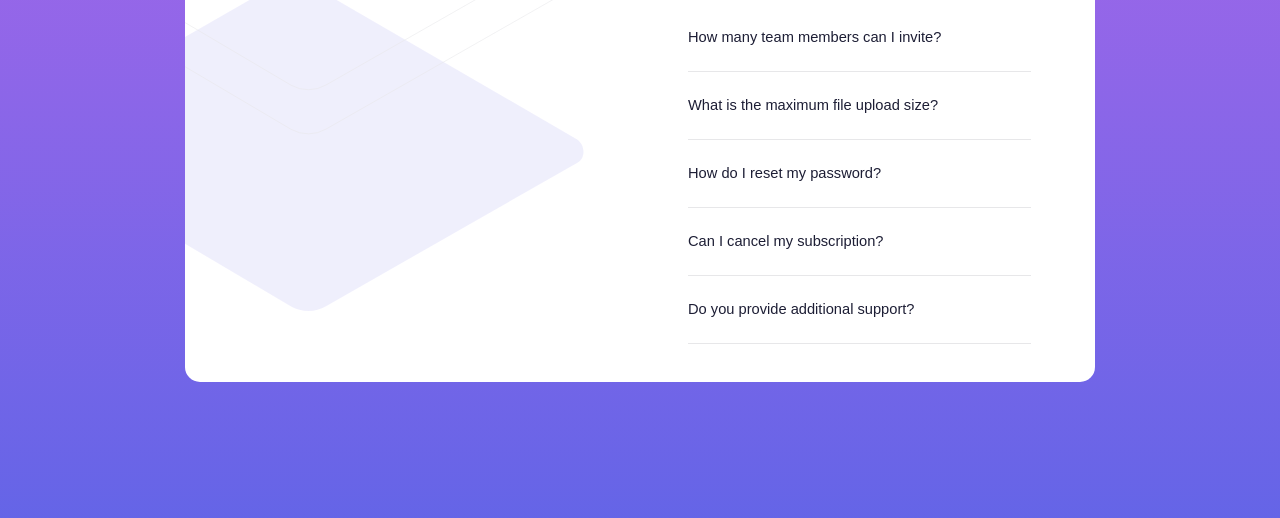
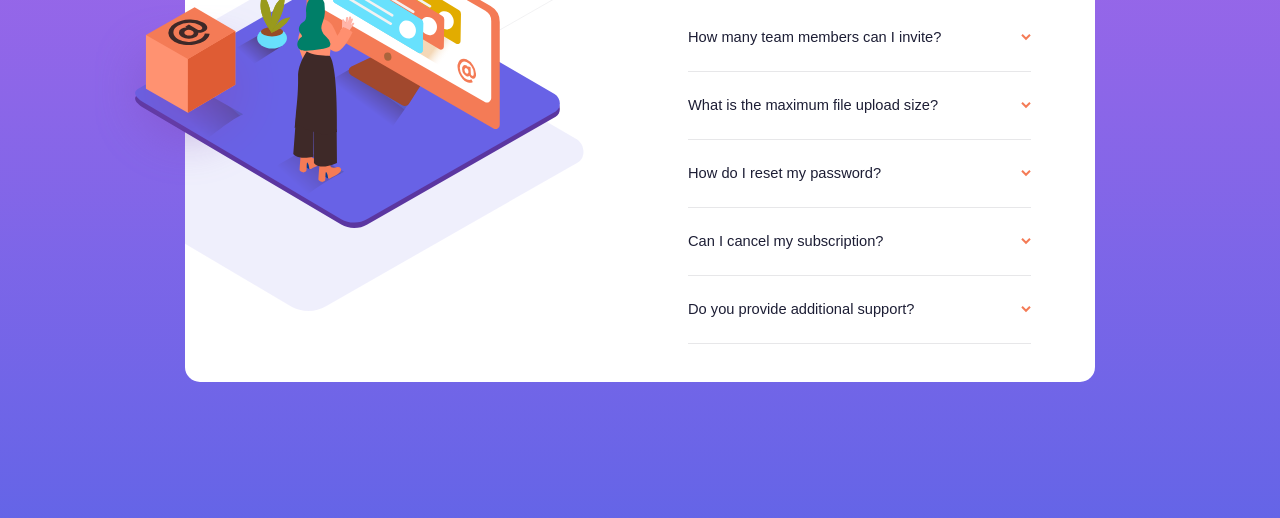
Before and after one commit to LidiaS98/FAQ-Accordion-Card, a plain HTML site: page index.html in a window 1280 px wide. Shown: the part 282-800 px from the top of the page. Drawn offline with Linux system fonts and the light colour scheme; files whose address does not match are found by name; a web font is replaced by a local one.

Commit message:
Update index.html
deleting "./images" path

```diff
--- a/index.html
+++ b/index.html
@@ -5,12 +5,6 @@
     <meta name="viewport" content="width=device-width, initial-scale=1.0" />
     <!-- displays site properly based on user's device -->
 
-    <link
-      rel="icon"
-      type="image/png"
-      sizes="32x32"
-      href="./images/favicon-32x32.png"
-    />
     <link rel="stylesheet" href="style.css" />
 
     <title>Frontend Mentor | Lidia Design</title>
@@ -25,24 +19,24 @@
   </head>
   <body>
     <div class="illustration">
-      <img src="images/illustration-woman-online-mobile.svg" alt="" />
-      <img src="images/bg-pattern-mobile.svg" alt="" />
+      <img src="illustration-woman-online-mobile.svg" alt="" />
+      <img src="bg-pattern-mobile.svg" alt="" />
     </div>
     <div class="card">
       <div class="illustration-desk">
         <img
           class="img-1"
-          src="images/illustration-woman-online-desktop.svg"
+          src="illustration-woman-online-desktop.svg"
           alt=""
         />
-        <img class="img-2" src="images/illustration-box-desktop.svg" alt="" />
+        <img class="img-2" src="illustration-box-desktop.svg" alt="" />
       </div>
       <ul class="faq-list">
         <h1>FAQ</h1>
         <li class="btn">
           <button>
             <h2>How many team members can I invite?</h2>
-            <img src="./images/icon-arrow-down.svg" alt="" />
+            <img src="icon-arrow-down.svg" alt="" />
           </button>
           <p>
             You can invite up to 2 additional users on the Free plan. There is
@@ -52,7 +46,7 @@
         <li class="btn">
           <button>
             <h2>What is the maximum file upload size?</h2>
-            <img src="./images/icon-arrow-down.svg" alt="" />
+            <img src="icon-arrow-down.svg" alt="" />
           </button>
           <p>
             No more than 2GB. All files in your account must fit your allotted
@@ -62,7 +56,7 @@
         <li class="btn">
           <button>
             <h2>How do I reset my password?</h2>
-            <img src="./images/icon-arrow-down.svg" alt="" />
+            <img src="icon-arrow-down.svg" alt="" />
           </button>
           <p>
             Click “Forgot password” from the login page or “Change password”
@@ -72,7 +66,7 @@
         <li class="btn">
           <button>
             <h2>Can I cancel my subscription?</h2>
-            <img src="./images/icon-arrow-down.svg" alt="" />
+            <img src="icon-arrow-down.svg" alt="" />
           </button>
           <p>
             Yes! Send us a message and we’ll process your request no questions
@@ -82,7 +76,7 @@
         <li class="btn">
           <button>
             <h2>Do you provide additional support?</h2>
-            <img src="./images/icon-arrow-down.svg" alt="" />
+            <img src="icon-arrow-down.svg" alt="" />
           </button>
           <p>
             Chat and email support is available 24/7. Phone lines are open
```
